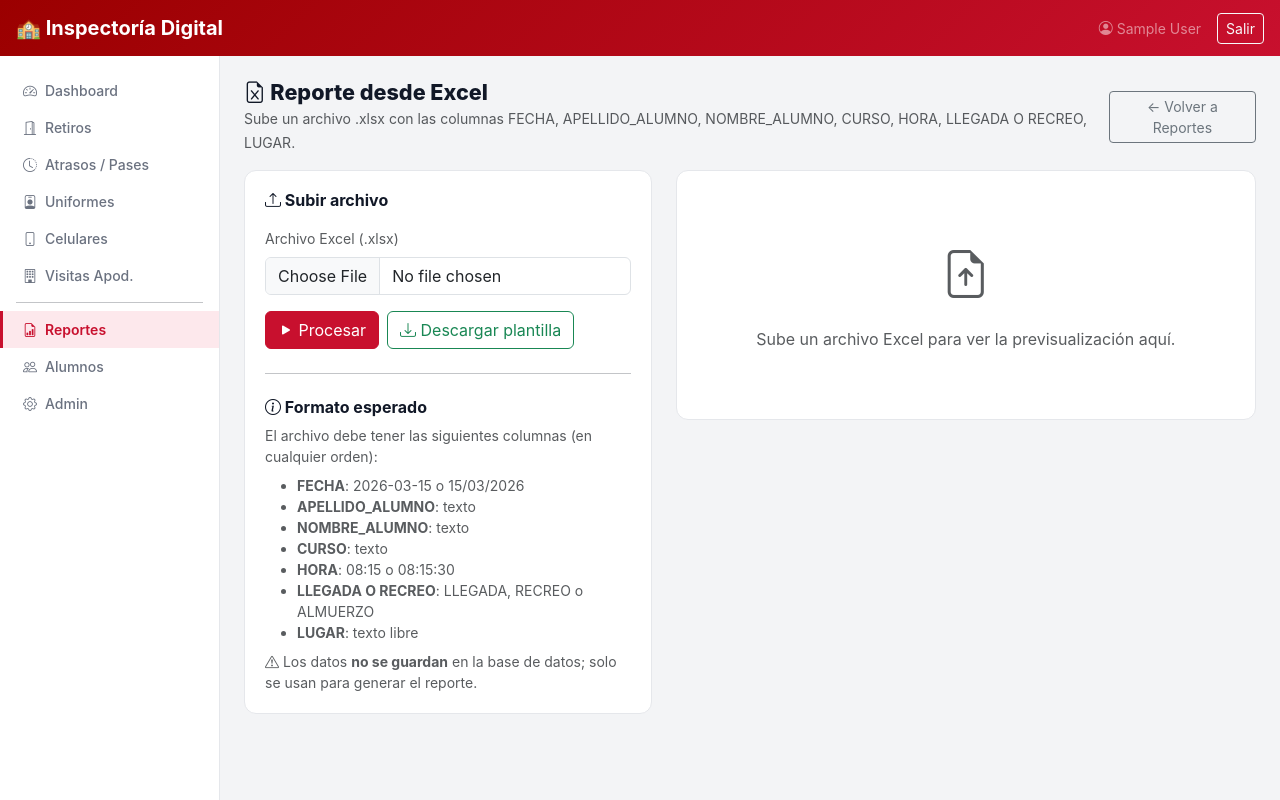
After one commit to jagermeisterx/control-inspectoria-, a Django app: page /reportes/desde-excel/ in a window 1280 px wide. The commit adds this page. Run offline with Django 5.2, Linux system fonts and the light colour scheme; the visitor is signed in with stand-in values (Sample User, id 1).

Commit message:
nuevos cambios a seccion de reportes y generador de pdf

```diff
--- a/core/urls.py
+++ b/core/urls.py
@@ -16,6 +16,9 @@ urlpatterns = [
     path("reportes/", views.reportes, name="reportes"),
     path("reportes/alumno/<int:pk>/", views.reporte_alumno, name="reporte_alumno"),
     path("reportes/curso/<str:curso>/", views.reporte_curso, name="reporte_curso"),
+    path("reportes/desde-excel/", views.reporte_desde_excel, name="reporte_desde_excel"),
+    path("reportes/desde-excel/pdf/", views.reporte_desde_excel_pdf, name="reporte_desde_excel_pdf"),
+    path("reportes/desde-excel/plantilla.xlsx", views.descargar_plantilla_atrasos, name="descargar_plantilla_atrasos"),
     # Exportaciones
     path("exportar/pdf/alumno/<int:pk>/", views.exportar_pdf_alumno, name="exportar_pdf_alumno"),
     path("exportar/pdf/curso/<str:curso>/", views.exportar_pdf_curso, name="exportar_pdf_curso"),
--- a/core/views.py
+++ b/core/views.py
@@ -260,6 +260,7 @@ def reportes(request):
     return render(request, "core/reportes.html", {
         "alumnos": Alumno.objects.filter(activo=True),
         "cursos": Alumno.objects.filter(activo=True).exclude(curso="").values_list("curso", flat=True).distinct().order_by("curso"),
+        "cursos_filtrados": Alumno.objects.filter(activo=True).exclude(curso="").values_list("curso", flat=True).distinct().order_by("curso"),
         "mes_actual": hoy.month,
         "anio_actual": hoy.year,
     })
@@ -407,13 +408,17 @@ def exportar_excel_curso(request, curso):
 @login_required
 def api_buscar_alumnos(request):
     from django.http import JsonResponse
-    q = request.GET.get("q", "")
-    if len(q) < 2:
+    q = request.GET.get("q", "").strip()
+    curso = request.GET.get("curso", "").strip()
+    if len(q) < 2 and not curso:
         return JsonResponse([], safe=False)
-    alumnos = Alumno.objects.filter(
-        Q(nombre__icontains=q) | Q(apellido__icontains=q), activo=True
-    )[:15]
-    data = [{"id": a.id, "text": f"{a.nombre_completo} ({a.curso})"} for a in alumnos]
+    qs = Alumno.objects.filter(activo=True)
+    if q:
+        qs = qs.filter(Q(nombre__icontains=q) | Q(apellido__icontains=q))
+    if curso:
+        qs = qs.filter(curso=curso)
+    qs = qs.order_by("apellido", "nombre")[:30]
+    data = [{"id": a.id, "text": a.nombre_completo, "curso": a.curso} for a in qs]
     return JsonResponse(data, safe=False)
 
 
@@ -575,3 +580,239 @@ def cargar_historico(request):
             messages.error(request, f"Error al procesar el archivo: {e}")
 
     return render(request, "core/cargar_historico.html")
+
+
+# ════════════════════════════════════════════
+#  REPORTE DESDE EXCEL (sin guardar en BD)
+# ════════════════════════════════════════════
+
+EXCEL_COLUMNAS = ["FECHA", "APELLIDO_ALUMNO", "NOMBRE_ALUMNO", "CURSO", "HORA", "LLEGADA O RECREO", "LUGAR"]
+TIPOS_VALIDOS = {"LLEGADA", "RECREO", "ALMUERZO"}
+
+
+def _normalizar_header(s):
+    import unicodedata
+    s = (s or "").strip().upper()
+    s = "".join(c for c in unicodedata.normalize("NFD", s) if unicodedata.category(c) != "Mn")
+    return s
+
+
+def _parse_date_excel(v):
+    from datetime import datetime as dt
+    if v is None or v == "":
+        return None, "fecha vacía"
+    if isinstance(v, date):
+        return v, None
+    if hasattr(v, "date"):
+        return v.date(), None
+    if isinstance(v, (int, float)):
+        try:
+            from datetime import timedelta
+            base = dt(1899, 12, 30)
+            return (base + timedelta(days=int(v))).date(), None
+        except Exception:
+            return None, f"fecha numérica inválida ({v})"
+    s = str(v).strip()
+    for fmt in ("%Y-%m-%d", "%d/%m/%Y", "%d-%m-%Y", "%d/%m/%y", "%Y/%m/%d"):
+        try:
+            return dt.strptime(s, fmt).date(), None
+        except ValueError:
+            continue
+    return None, f"fecha inválida '{s}'"
+
+
+def _parse_time_excel(v):
+    from datetime import datetime as dt, time as t
+    if v is None or v == "":
+        return None, "hora vacía"
+    if isinstance(v, t):
+        return v, None
+    if hasattr(v, "time") and not isinstance(v, date):
+        return v.time(), None
+    if isinstance(v, (int, float)):
+        try:
+            total_seconds = int(round(float(v) * 86400))
+            hours = (total_seconds // 3600) % 24
+            minutes = (total_seconds // 60) % 60
+            seconds = total_seconds % 60
+            return t(hours, minutes, seconds), None
+        except Exception:
+            return None, f"hora numérica inválida ({v})"
+    s = str(v).strip()
+    for fmt in ("%H:%M:%S", "%H:%M", "%I:%M %p", "%I:%M%p"):
+        try:
+            return dt.strptime(s, fmt).time(), None
+        except ValueError:
+            continue
+    return None, f"hora inválida '{s}'"
+
+
+def _normalizar_tipo(v):
+    s = _normalizar_header(v)
+    if s in TIPOS_VALIDOS:
+        return s, None
+    display = v if (v is not None and str(v).strip()) else "(vacío)"
+    return s, f"tipo '{display}' no reconocido (se esperaba LLEGADA, RECREO o ALMUERZO)"
+
+
+@login_required
+def reporte_desde_excel(request):
+    """Muestra form de subida + procesa Excel y guarda filas en sesión para preview."""
+    if request.method == "POST" and request.FILES.get("archivo"):
+        archivo = request.FILES["archivo"]
+        try:
+            wb = openpyxl.load_workbook(archivo, read_only=True, data_only=True)
+            ws = wb.active
+            filas = []
+            headers = None
+            for i, row in enumerate(ws.iter_rows(values_only=True)):
+                if i == 0:
+                    headers = [_normalizar_header(c) for c in row]
+                    if not all(h in headers for h in EXCEL_COLUMNAS[:5]):
+                        columnas_pos = EXCEL_COLUMNAS
+                    continue
+                if not row or all(c is None or (isinstance(c, str) and not c.strip()) for c in row):
+                    continue
+
+                if headers and all(h in headers for h in EXCEL_COLUMNAS[:5]):
+                    idx = {h: headers.index(h) for h in EXCEL_COLUMNAS}
+                    get = lambda key, r=row: r[idx[key]] if idx[key] < len(r) else None
+                else:
+                    get = lambda key, ri=i - 1, r=row: r[ri] if ri < len(r) else None
+
+                f_val, f_err = _parse_date_excel(get("FECHA"))
+                a_val = (str(get("APELLIDO_ALUMNO") or "").strip().upper())
+                n_val = (str(get("NOMBRE_ALUMNO") or "").strip().upper())
+                c_val = (str(get("CURSO") or "").strip())
+                h_val, h_err = _parse_time_excel(get("HORA"))
+                t_val, t_err = _normalizar_tipo(get("LLEGADA O RECREO"))
+                l_val = (str(get("LUGAR") or "").strip())
+
+                errores = []
+                if f_err:
+                    errores.append(f_err)
+                if not a_val:
+                    errores.append("apellido vacío")
+                if not n_val:
+                    errores.append("nombre vacío")
+                if h_err:
+                    errores.append(h_err)
+                if t_err:
+                    errores.append(t_err)
+
+                filas.append({
+                    "fecha": f_val,
+                    "apellido": a_val,
+                    "nombre": n_val,
+                    "curso": c_val,
+                    "hora": h_val,
+                    "tipo": t_val,
+                    "lugar": l_val,
+                    "errores": errores,
+                })
+
+            wb.close()
+
+            from datetime import datetime as dt
+            request.session["reporte_excel_meta"] = {
+                "archivo_nombre": archivo.name,
+                "generado": dt.now().strftime("%Y-%m-%d %H:%M:%S"),
+                "total": len(filas),
+                "con_errores": sum(1 for f in filas if f["errores"]),
+            }
+            session_filas = []
+            for f in filas:
+                session_filas.append({
+                    "fecha": f["fecha"].isoformat() if f["fecha"] else "",
+                    "apellido": f["apellido"],
+                    "nombre": f["nombre"],
+                    "curso": f["curso"],
+                    "hora": f["hora"].strftime("%H:%M") if f["hora"] else "",
+                    "tipo": f["tipo"],
+                    "lugar": f["lugar"],
+                    "errores": f["errores"],
+                })
+            request.session["reporte_excel_filas"] = session_filas
+            request.session.modified = True
+
+        except Exception as e:
+            messages.error(request, f"Error al procesar el archivo: {e}")
+
+    meta = request.session.get("reporte_excel_meta")
+    filas_sesion = request.session.get("reporte_excel_filas", [])
+    return render(request, "core/reporte_desde_excel.html", {
+        "meta": meta,
+        "filas": filas_sesion,
+    })
+
+
+@login_required
+def reporte_desde_excel_pdf(request):
+    """Genera PDF desde las filas guardadas en sesión."""
+    filas_sesion = request.session.get("reporte_excel_filas")
+    meta = request.session.get("reporte_excel_meta")
+    if not filas_sesion:
+        messages.error(request, "No hay datos para generar el reporte. Sube un archivo primero.")
+        return redirect("reporte_desde_excel")
+
+    filas = []
+    from datetime import date as d_cls, time as t_cls, datetime as dt_cls
+    for f in filas_sesion:
+        fecha = dt_cls.strptime(f["fecha"], "%Y-%m-%d").date() if f["fecha"] else None
+        hora = dt_cls.strptime(f["hora"], "%H:%M").time() if f["hora"] else None
+        filas.append({
+            "fecha": fecha,
+            "apellido": f["apellido"],
+            "nombre": f["nombre"],
+            "curso": f["curso"],
+            "hora": hora,
+            "tipo": f["tipo"],
+            "lugar": f["lugar"],
+            "errores": f.get("errores", []),
+        })
+
+    from .pdf_generator import generar_pdf_atrasos_excel
+    buf = generar_pdf_atrasos_excel(filas, meta or {})
+    nombre = (meta or {}).get("archivo_nombre", "reporte").rsplit(".", 1)[0]
+    from datetime import datetime
+    ts = datetime.now().strftime("%Y%m%d_%H%M%S")
+    resp = HttpResponse(buf, content_type="application/pdf")
+    resp["Content-Disposition"] = f'attachment; filename="Reporte_Atrasos_{ts}.pdf"'
+    return resp
+
+
+@login_required
+def descargar_plantilla_atrasos(request):
+    """Genera un .xlsx de ejemplo con los encabezados de columnas esperados."""
+    wb = openpyxl.Workbook()
+    ws = wb.active
+    ws.title = "Atrasos"
+
+    from openpyxl.styles import Font, PatternFill, Alignment
+    header_font = Font(bold=True, color="FFFFFF", size=11)
+    header_fill = PatternFill(start_color="C8102E", end_color="C8102E", fill_type="solid")
+    center = Alignment(horizontal="center", vertical="center")
+
+    for col_idx, nombre in enumerate(EXCEL_COLUMNAS, start=1):
+        cell = ws.cell(row=1, column=col_idx, value=nombre)
+        cell.font = header_font
+        cell.fill = header_fill
+        cell.alignment = center
+
+    ws.append(["2026-03-15", "PÉREZ", "JUAN", "1° BÁSICO", "08:15", "LLEGADA", "Casa"])
+    ws.append(["2026-03-15", "GONZÁLEZ", "MARÍA", "2° BÁSICO", "10:30", "RECREO", "Pasillo"])
+    ws.append(["2026-03-16", "RAMÍREZ", "PEDRO", "I° MEDIO", "13:00", "ALMUERZO", "Comedor"])
+
+    anchos = {"A": 12, "B": 18, "C": 18, "D": 14, "E": 10, "F": 18, "G": 20}
+    for col, w in anchos.items():
+        ws.column_dimensions[col].width = w
+
+    buf = io.BytesIO()
+    wb.save(buf)
+    buf.seek(0)
+    resp = HttpResponse(
+        buf,
+        content_type="application/vnd.openxmlformats-officedocument.spreadsheetml.sheet",
+    )
+    resp["Content-Disposition"] = 'attachment; filename="plantilla_atrasos.xlsx"'
+    return resp
--- a/static/css/style.css
+++ b/static/css/style.css
@@ -283,3 +283,32 @@ body {
     background: var(--primary-light);
     color: var(--primary);
 }
+
+/* Buscador de reportes (alumno) */
+#rep-resultados .list-group-item {
+    border-radius: 0.4rem;
+    margin-bottom: 2px;
+    border: 1px solid var(--gray-100);
+    font-size: 0.9rem;
+    transition: background-color 0.15s;
+}
+#rep-resultados .list-group-item:hover {
+    background-color: var(--primary-light);
+    color: var(--primary);
+}
+#rep-resultados .list-group-item i.bi-person-circle {
+    margin-right: 0.4rem;
+}
+.badge-curso-sm {
+    font-size: 0.7rem;
+    font-weight: 600;
+    padding: 0.3em 0.6em;
+}
+
+/* Filas con error en preview de Excel */
+.fila-con-error {
+    background-color: #fff3cd !important;
+}
+.fila-con-error td:first-child {
+    border-left: 3px solid #cc6600;
+}
--- /dev/null
+++ b/templates/core/reporte_desde_excel.html
@@ -0,0 +1,152 @@
+{% extends "core/base.html" %}
+{% load static %}
+{% block title %}Reporte desde Excel — Inspectoría Digital{% endblock %}
+
+{% block content %}
+<div class="page-header">
+    <div>
+        <h1><i class="bi bi-file-earmark-excel"></i> Reporte desde Excel</h1>
+        <span class="text-muted small">Sube un archivo .xlsx con las columnas FECHA, APELLIDO_ALUMNO, NOMBRE_ALUMNO, CURSO, HORA, LLEGADA O RECREO, LUGAR.</span>
+    </div>
+    <a href="{% url 'reportes' %}" class="btn btn-outline-secondary btn-sm">← Volver a Reportes</a>
+</div>
+
+<div class="row g-4">
+    <!-- Subida de archivo -->
+    <div class="col-lg-5">
+        <div class="card-custom">
+            <h6 class="fw-bold mb-3"><i class="bi bi-upload"></i> Subir archivo</h6>
+            <form method="post" enctype="multipart/form-data">
+                {% csrf_token %}
+                <label class="form-label small text-muted">Archivo Excel (.xlsx)</label>
+                <input type="file" name="archivo" class="form-control" accept=".xlsx" required>
+                <div class="d-flex gap-2 mt-3">
+                    <button type="submit" class="btn btn-primary">
+                        <i class="bi bi-play-fill"></i> Procesar
+                    </button>
+                    <a href="{% url 'descargar_plantilla_atrasos' %}" class="btn btn-outline-success">
+                        <i class="bi bi-download"></i> Descargar plantilla
+                    </a>
+                </div>
+            </form>
+
+            <hr class="my-4">
+
+            <h6 class="fw-bold mb-2"><i class="bi bi-info-circle"></i> Formato esperado</h6>
+            <p class="small text-muted mb-2">El archivo debe tener las siguientes columnas (en cualquier orden):</p>
+            <ul class="small text-muted mb-0">
+                <li><strong>FECHA</strong>: 2026-03-15 o 15/03/2026</li>
+                <li><strong>APELLIDO_ALUMNO</strong>: texto</li>
+                <li><strong>NOMBRE_ALUMNO</strong>: texto</li>
+                <li><strong>CURSO</strong>: texto</li>
+                <li><strong>HORA</strong>: 08:15 o 08:15:30</li>
+                <li><strong>LLEGADA O RECREO</strong>: LLEGADA, RECREO o ALMUERZO</li>
+                <li><strong>LUGAR</strong>: texto libre</li>
+            </ul>
+            <p class="small text-muted mt-2 mb-0">
+                <i class="bi bi-exclamation-triangle"></i> Los datos <strong>no se guardan</strong> en la base de datos; solo se usan para generar el reporte.
+            </p>
+        </div>
+    </div>
+
+    <!-- Resultados / preview -->
+    <div class="col-lg-7">
+        <div class="card-custom">
+            {% if meta %}
+                <div class="d-flex justify-content-between align-items-start mb-3">
+                    <div>
+                        <h6 class="fw-bold mb-1"><i class="bi bi-eye"></i> Vista previa</h6>
+                        <span class="text-muted small">
+                            <strong>Archivo:</strong> {{ meta.archivo_nombre }} ·
+                            <strong>Generado:</strong> {{ meta.generado }}
+                        </span>
+                    </div>
+                    <a href="{% url 'reporte_desde_excel_pdf' %}" class="btn btn-danger">
+                        <i class="bi bi-file-pdf"></i> Descargar PDF
+                    </a>
+                </div>
+
+                <!-- Stats -->
+                <div class="row g-2 mb-3">
+                    <div class="col-4">
+                        <div class="stat-card text-center">
+                            <div class="stat-value text-danger">{{ meta.total }}</div>
+                            <div class="stat-label">Total filas</div>
+                        </div>
+                    </div>
+                    <div class="col-4">
+                        <div class="stat-card text-center">
+                            <div class="stat-value text-success">{{ meta.total|add:"-"|add:meta.con_errores }}</div>
+                            <div class="stat-label">Válidas</div>
+                        </div>
+                    </div>
+                    <div class="col-4">
+                        <div class="stat-card text-center">
+                            <div class="stat-value" style="color:var(--warning)">{{ meta.con_errores }}</div>
+                            <div class="stat-label">Con observaciones</div>
+                        </div>
+                    </div>
+                </div>
+
+                {% if meta.total == 0 %}
+                    <div class="alert alert-warning small">
+                        <i class="bi bi-exclamation-triangle"></i>
+                        El archivo no contiene filas de datos. Verifica que la primera fila tenga los encabezados.
+                    </div>
+                {% else %}
+                    <div class="table-custom" style="max-height:500px; overflow-y:auto">
+                        <table class="table table-sm table-hover mb-0">
+                            <thead>
+                                <tr>
+                                    <th>Fecha</th>
+                                    <th>Alumno/a</th>
+                                    <th>Curso</th>
+                                    <th>Hora</th>
+                                    <th>Tipo</th>
+                                    <th>Lugar</th>
+                                </tr>
+                            </thead>
+                            <tbody>
+                                {% for f in filas %}
+                                <tr {% if f.errores %}class="fila-con-error" title="{{ f.errores|join:', ' }}"{% endif %}>
+                                    <td class="small">
+                                        {% if f.errores %}<i class="bi bi-exclamation-triangle text-warning"></i>{% endif %}
+                                        {{ f.fecha|default:"—" }}
+                                    </td>
+                                    <td class="small fw-semibold">{{ f.apellido }} {{ f.nombre }}</td>
+                                    <td class="small">{{ f.curso|default:"—" }}</td>
+                                    <td class="small">{{ f.hora|default:"—" }}</td>
+                                    <td class="small">
+                                        {% if f.tipo %}
+                                            {% if f.tipo == "LLEGADA" %}<span class="badge bg-danger">{{ f.tipo }}</span>
+                                            {% elif f.tipo == "RECREO" %}<span class="badge bg-warning text-dark">{{ f.tipo }}</span>
+                                            {% elif f.tipo == "ALMUERZO" %}<span class="badge bg-info text-dark">{{ f.tipo }}</span>
+                                            {% else %}<span class="badge bg-secondary">{{ f.tipo }}</span>{% endif %}
+                                        {% else %}—{% endif %}
+                                    </td>
+                                    <td class="small">{{ f.lugar|default:"—" }}</td>
+                                </tr>
+                                {% endfor %}
+                            </tbody>
+                        </table>
+                    </div>
+
+                    {% if meta.con_errores > 0 %}
+                    <div class="alert alert-warning small mt-3 mb-0">
+                        <i class="bi bi-exclamation-triangle"></i>
+                        <strong>{{ meta.con_errores }}</strong> fila(s) con observaciones. Pasa el mouse sobre ellas para ver el detalle.
+                        Estas filas <strong>se incluyen</strong> en el PDF para que puedas revisarlas.
+                    </div>
+                    {% endif %}
+                {% endif %}
+
+            {% else %}
+                <div class="text-center text-muted py-5">
+                    <i class="bi bi-file-earmark-arrow-up" style="font-size:3rem"></i>
+                    <p class="mt-3 mb-0">Sube un archivo Excel para ver la previsualización aquí.</p>
+                </div>
+            {% endif %}
+        </div>
+    </div>
+</div>
+{% endblock %}
```
Also changed, not shown: core/pdf_generator.py (+153 -0 lines), static/js/buscador_reportes.js (added, +61 -0 lines), templates/core/reportes.html (+46 -8 lines).
